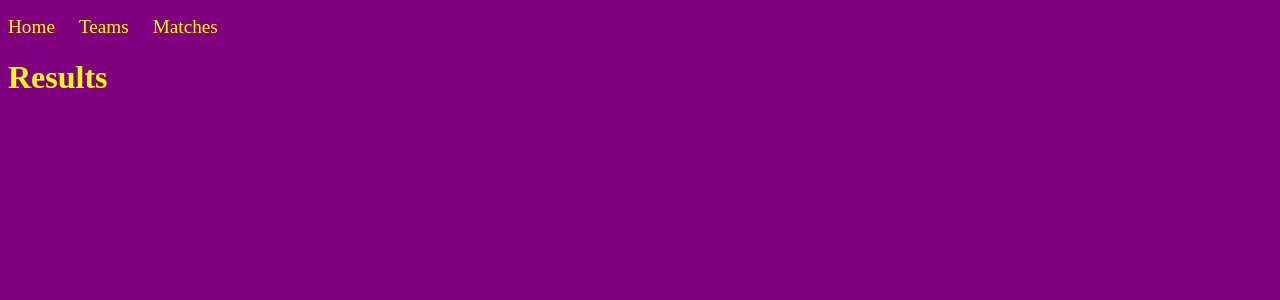
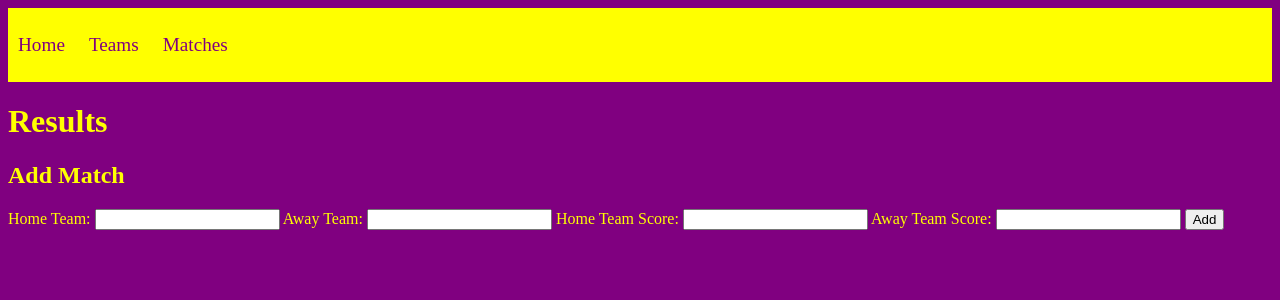
Before and after one commit to ajrbrtsn/Sports_app, a Flask app: page /matches in a window 1280 px wide. Shown: the top 300 px of the page. Run offline with Flask 3, Linux system fonts and the light colour scheme; data that the repository does not hold is empty.

Commit message:
made a copy

```diff
--- a/DB/sports_app.sql
+++ b/DB/sports_app.sql
@@ -9,8 +9,8 @@ CREATE TABLE teams (
 
 CREATE TABLE matches (
     id SERIAL PRIMARY KEY,
-    home_team INT REFERENCES teams(id),
-    away_team INT REFERENCES teams(id),
+    home_team INT REFERENCES teams(id) ON DELETE CASCADE,
+    away_team INT REFERENCES teams(id) ON DELETE CASCADE,
     home_score INT,
     away_score INT
 );
--- a/console.py
+++ b/console.py
@@ -26,8 +26,11 @@ matches_repository.save(match1)
 match2 = Match(team_3, team_4, 2, 5 )
 matches_repository.save(match2)
 
-match3 = Match(team_1, team_3, 1, 1 )
+match3 = Match(team_1, team_3, 3, 1 )
 matches_repository.save(match3)
+
+match4 = Match(team_2, team_4, 1, 1 )
+matches_repository.save(match4)
 
 results = teams_repository.select_all()
 pdb.set_trace()
--- a/controllers/matches_controller.py
+++ b/controllers/matches_controller.py
@@ -29,12 +29,19 @@ def create_match():
     away_team = request.form['away_team']
     home_score = request.form['home_score']
     away_score = request.form['away_score']
-    id = request.form['id']
-    team = teams_repository.select(team.id)
-    matches = matches_repository.select(match.id)
     match = Match(home_team, away_team, home_score, away_score, id)
     matches_repository.save(match)
     return redirect('/matches')
+
+@matches_blueprint.route("/matches/<id>/update", methods=['POST'])
+def match_update():
+    home_team = request.form['home_team']
+    away_team = request.form['away_team']
+    home_score = request.form['home_score']
+    away_score = request.form['away_score']
+    team = teams_repository.save(team.id)
+    match = Match(home_team, away_team, home_score, away_score, id)
+    return redirect("/matches")
 
 @matches_blueprint.route("/matches/<id>/delete", methods=['POST'])
 def delete_match(id):
--- a/repositories/matches_repository.py
+++ b/repositories/matches_repository.py
@@ -6,7 +6,7 @@ from repositories import matches_repository
 
 def save(match):
     sql = "INSERT INTO matches ( home_team, away_team, home_score, away_score) VALUES ( %s, %s, %s, %s ) RETURNING id"
-    values = [match.home_team.id, match.away_team.id, match.home_score, match.away_score]
+    values = [match.home_team, match.away_team, match.home_score, match.away_score]
     results = run_sql( sql, values )
     match.id = results[0]['id']
     return match
@@ -34,9 +34,6 @@ def select(id):
         match = Match(result['home_team'], result['away_team'], result['home_score'], result['away_score'], result['id'])
     return match
 
-
-
-
 def update(match):
     sql = "UPDATE matches SET (home_team, away_team, home_score, away_score) = (%s, %s, %s, %s) WHERE id = %s"
     values = [match.home_team, match.away_team, match.home_score, match.away_score]
--- a/static/style.css
+++ b/static/css/style.css
@@ -1,13 +1,16 @@
 /* Apply the black background to the entire body */
 body {
   background-color: purple;
+  /* background-image: url('/static/images/background.jpg');
+  background-size: cover;
+  background-repeat: no-repeat; */
   color: yellow;
 }
 
 /* Style the header with a yellow background and black text */
 header {
-  background-color: Purple;
-  color: yellow
+  background-color: yellow;
+  color: yellow;
   padding: 10px;
   /* text-align: center; */
 }
@@ -25,8 +28,15 @@ nav ul li {
 
 nav ul li a {
   text-decoration: none;
-  color: yellow;
+  color: purple;
   font-size: larger;
+}
+
+nav ul li a:hover  {
+  text-decoration: none;
+  color: purple;
+  font-size: larger;
+  border-bottom: solid 3px purple;
 }
 
 /* Style sections with a black background and yellow text */
@@ -70,3 +80,9 @@ footer {
   font-size: larger;
   border-bottom: solid 3px yellow;
 }
+
+.team-row {
+  display: flex;
+  width: 10em;
+  justify-content: space-between;
+}
--- a/templates/base.html
+++ b/templates/base.html
@@ -2,7 +2,7 @@
 <html>
 <head>
   <title>Sports App powered by CodeClan</title>
-  <link rel="stylesheet" href="{{ url_for('static', filename='style.css') }}">
+  <link rel="stylesheet" href="{{ url_for('static', filename='css/style.css') }}">
 </head>
 <body>
   <header>
--- a/templates/matches/index.html
+++ b/templates/matches/index.html
@@ -1,16 +1,32 @@
 {% extends 'base.html' %}
 {% block content %}
 <h1>Results</h1>
-
-
 
         <ul>
           {% for match in matches %}
           <li>
               <p>{{match.home_team.name}} {{match.home_score}} : {{match.away_score}} {{match.away_team.name}}</p>
+                <form action="/matches/{{ match.id }}/delete" method="POST">
+                    <input class="btn btn--danger" type="submit" value="Delete" />
+                </form>
+                <form action="/matches/{{ match.id }}/update" method="POST">
+                    <input class="btn btn--danger" type="submit" value="Edit" />
+                </form>
           </li>
           {% endfor %}
       </ul>
 
+      <h2>Add Match</h2>
+      <form method="POST" action="/matches">
+          <label for="match">Home Team:</label>
+          <input type="text" name="home_team" required>
+          <label for="match">Away Team:</label>
+          <input type="text" name="away_team" required>
+          <label for="match">Home Team Score:</label>
+          <input type="text" name="home_score" required>
+          <label for="match">Away Team Score:</label>
+          <input type="text" name="away_score" required>
+          <button type="submit">Add</button>
+      </form>
 
 {% endblock %}
```
Also changed, not shown: controllers/teams_controller.py (+16 -4 lines), templates/teams/edit.html (added, +16 -0 lines), templates/teams/index.html (+16 -1 lines), static/images/background.jpg (added).
